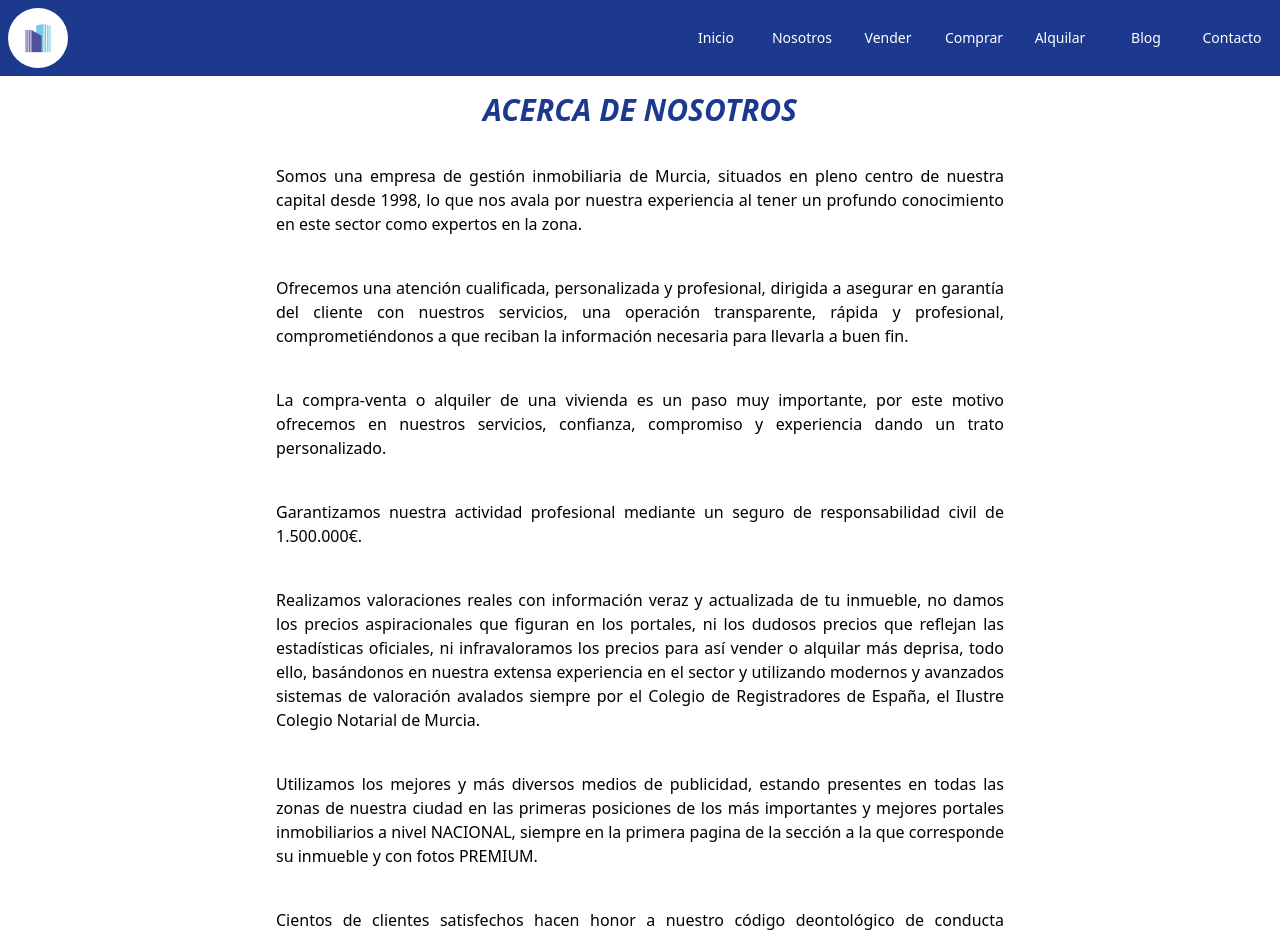
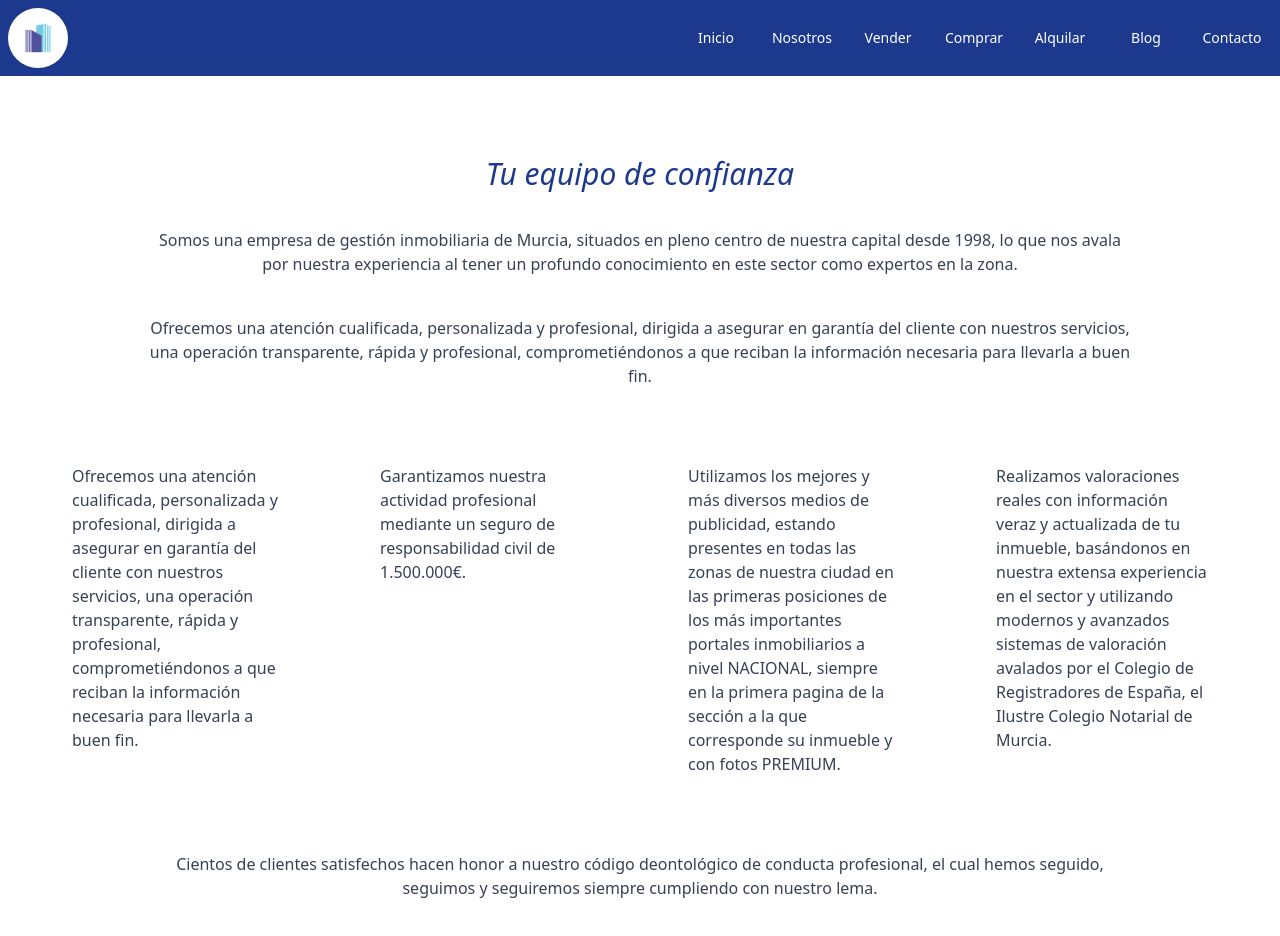
Before and after one commit to pamonge/Mondial, a React (Vite) app: page /us in a window 1280 px wide. Shown: the top 936 px of the page. Built offline with nearby package versions, Linux system fonts and the light colour scheme; a web font is replaced by a local one.

Commit message:
fix: componente para About Us + nuevos estilos + refactorizacion de DataAboutUs

```diff
--- /dev/null
+++ b/src/components/aboutUs/AboutUsComponent.jsx
@@ -0,0 +1,38 @@
+import React from 'react';
+import dataAbout from '../../data/dataAboutUs';
+
+import aboutUsStyles from '../../styles/AboutComponentStyle';
+//sobre nosotros component
+export const AboutUsComponent = () => {
+    return (
+        <div className={aboutUsStyles.container}>
+            <h2 className={aboutUsStyles.title}>Tu equipo de confianza</h2>
+            <div>
+                {/*hace un mapeo sobre el objeto dataAbout q recorre solo los gridItems */}
+                {
+                    dataAbout.intro.map((item, index) => (
+                        <p key={index} className={aboutUsStyles.paragraph}>{item}</p>
+                    ))
+                }
+            </div>
+            <div className={aboutUsStyles.gridCols}>
+                {/*hace un mapeo sobre el objeto dataAbout q recorre solo los gridItems */}
+                {
+
+                    dataAbout.gridItems.map((item, index) => (
+                        <div key={index} className={aboutUsStyles.gridItem}>
+
+                            <p className={aboutUsStyles.gridItem}>{item}</p>
+                        </div>
+                    ))
+                }
+            </div>
+            <div >
+                {/*conclusion */}
+                {
+                    <p className={aboutUsStyles.paragraph}>{dataAbout.conclution}</p>
+                }
+            </div>
+        </div>
+    )
+}
--- a/src/data/dataAboutUs.js
+++ b/src/data/dataAboutUs.js
@@ -1,17 +1,16 @@
-const dataAbout = [
-    {paragraph: 'Somos una empresa de gestión inmobiliaria de Murcia, situados en pleno centro de nuestra capital desde 1998, lo que nos avala por nuestra experiencia al tener un profundo conocimiento en este sector como expertos en la zona.'},
+const dataAbout = {
 
-    {paragraph: 'Ofrecemos una atención cualificada, personalizada y profesional, dirigida a asegurar en garantía del cliente con nuestros servicios, una operación transparente, rápida y profesional, comprometiéndonos a que reciban la información necesaria para llevarla a buen fin.'},
+    intro:['Somos una empresa de gestión inmobiliaria de Murcia, situados en pleno centro de nuestra capital desde 1998, lo que nos avala por nuestra experiencia al tener un profundo conocimiento en este sector como expertos en la zona.',
+        'Ofrecemos una atención cualificada, personalizada y profesional, dirigida a asegurar en garantía del cliente con nuestros servicios, una operación transparente, rápida y profesional, comprometiéndonos a que reciban la información necesaria para llevarla a buen fin.'
 
-    {paragraph: 'La compra-venta o alquiler de una vivienda es un paso muy importante, por este motivo ofrecemos en nuestros servicios, confianza, compromiso y experiencia dando un trato personalizado.'},
+    ],
+    gridItems: ['Ofrecemos una atención cualificada, personalizada y profesional, dirigida a asegurar en garantía del cliente con nuestros servicios, una operación transparente, rápida y profesional, comprometiéndonos a que reciban la información necesaria para llevarla a buen fin.',
+     'Garantizamos nuestra actividad profesional mediante un seguro de responsabilidad civil de 1.500.000€.',
+     'Utilizamos los mejores y más diversos medios de publicidad, estando presentes en todas las zonas de nuestra ciudad en las primeras posiciones de los más importantes portales inmobiliarios a nivel NACIONAL, siempre en la primera pagina de la sección a la que corresponde su inmueble y con fotos PREMIUM.',
+     'Realizamos valoraciones reales con información veraz y actualizada de tu inmueble, basándonos en nuestra extensa experiencia en el sector y utilizando modernos y avanzados sistemas de valoración avalados por el Colegio de Registradores de España, el Ilustre Colegio Notarial de Murcia.'
 
-    {paragraph: 'Garantizamos nuestra actividad profesional mediante un seguro de responsabilidad civil de 1.500.000€.'},
-
-    {paragraph: 'Realizamos valoraciones reales con información veraz y actualizada de tu inmueble, no damos los precios aspiracionales que figuran en los portales, ni los dudosos precios que reflejan las estadísticas oficiales, ni infravaloramos los precios para así vender o alquilar más deprisa, todo ello, basándonos en nuestra extensa experiencia en el sector y utilizando modernos y avanzados sistemas de valoración avalados siempre por el Colegio de Registradores de España, el Ilustre Colegio Notarial de Murcia.'},
-
-    {paragraph: 'Utilizamos los mejores y más diversos medios de publicidad, estando presentes en todas las zonas de nuestra ciudad en las primeras posiciones de los más importantes y mejores portales inmobiliarios a nivel NACIONAL, siempre en la primera pagina de la sección a la que corresponde su inmueble y con fotos PREMIUM.'},
-
-    {paragraph: 'Cientos de clientes satisfechos hacen honor a nuestro código deontológico de conducta profesional, el cual hemos seguido, seguimos y seguiremos siempre cumpliendo con nuestro lema.'}
-]
+    ],
+     conclution:['Cientos de clientes satisfechos hacen honor a nuestro código deontológico de conducta profesional, el cual hemos seguido, seguimos y seguiremos siempre cumpliendo con nuestro lema.'  ]
+};
 
 export default dataAbout;
--- a/src/pages/UsPage.jsx
+++ b/src/pages/UsPage.jsx
@@ -1,16 +1,12 @@
 import React from 'react'
-import dataAbout from '../data/dataAboutUs'
-import appStyles from '../styles/appStyles'
+import { AboutUsComponent } from '../components/aboutUs/AboutUsComponent'
 
+// sobre nosotros pagina
 export const UsPage = () => {
   return (
+    //llama al componente AboutUsComponent  q muestra la informacion sobre nosotros
     <div className='flex flex-col items-center'>
-      <h2 className={appStyles.title}>ACERCA DE <strong>NOSOTROS</strong></h2>
-      {
-        dataAbout.map(text => (
-          <p key={text.paragraph} className='flex text-justify p-5 min-md:max-w-3xl' >{text.paragraph}</p>
-        ))
-      }
+      <AboutUsComponent />
     </div>
   )
 }
--- /dev/null
+++ b/src/styles/AboutComponentStyle.js
@@ -0,0 +1,8 @@
+const AboutUsStyles = {
+    container:'container mx-auto py-16 px-4',
+    title: 'italic text-center py-4 font-medium text-blue-900 text-3xl ',
+    paragraph: 'text-base text-center p-5 md:max-w-5xl mx-auto text-gray-700',
+    gridItem: 'text-base  text-start p-5 md:max-w-5xl mx-auto text-gray-700   ',
+    gridCols:'grid grid-cols-1 md:grid-cols-2 lg:grid-cols-4 gap-4 p-4',
+};
+export default AboutUsStyles;
--- a/src/styles/appStyles.js
+++ b/src/styles/appStyles.js
@@ -1,4 +1,5 @@
 const appStyles = {
+    div:"flex flex-col p-5 gap-3",
     example : "text-3xl font-bold underline",
     title: 'italic text-center py-4 font-bold text-blue-900 text-3xl ',
 }
```
